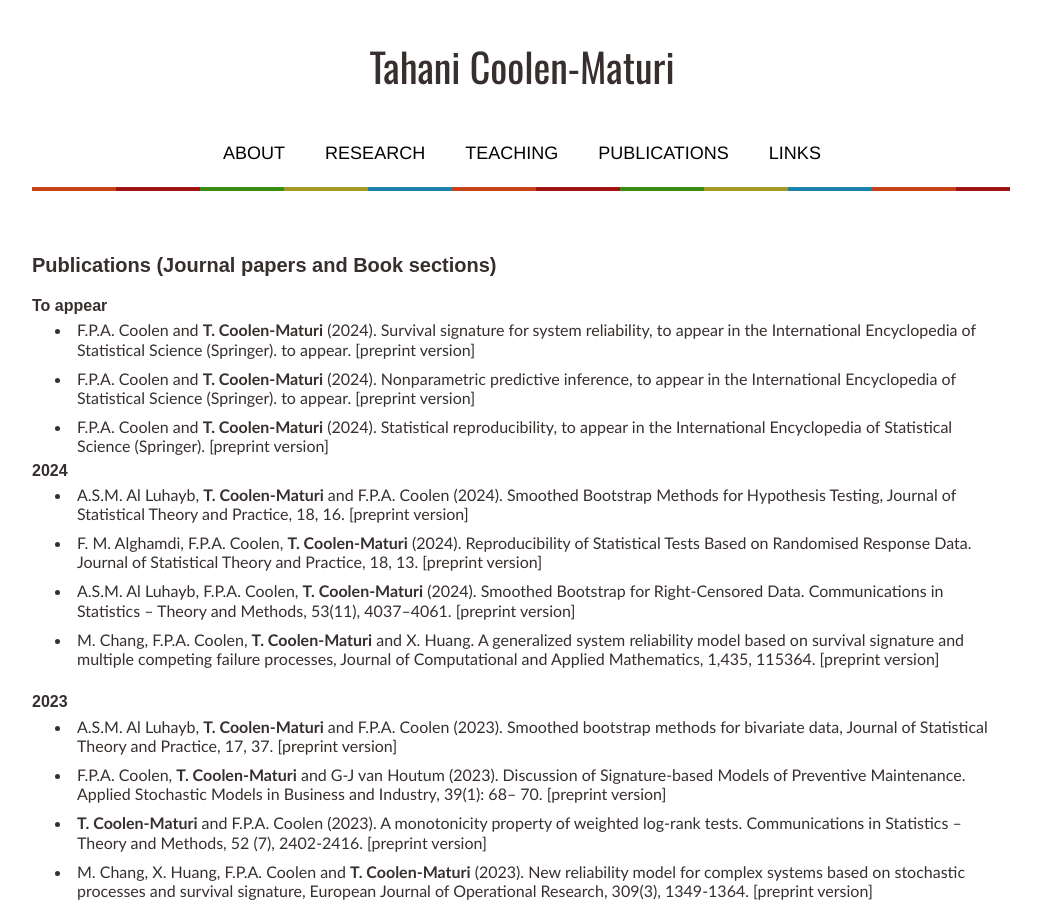
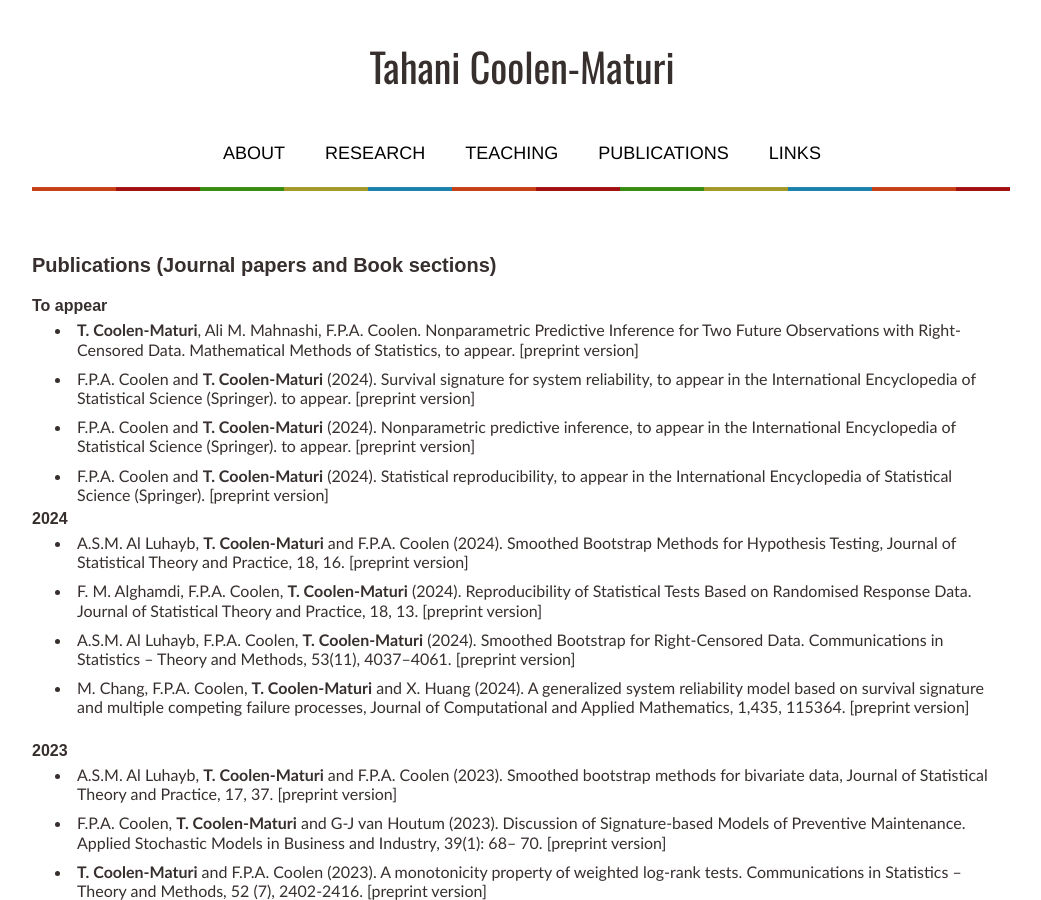
Before and after one commit to tmaturi/tahanimaturi, a Jekyll site: the page built from publications.md, in a window 1280 px wide and 900 px high. Shown: the whole window, without its empty margins (119-1160 px from the left). Built offline with Jekyll 4.4.1, drawn with Linux system fonts in a browser that asks for light colours; our own code applies the rules of GitHub Pages for plain Markdown files.

Commit message:
Update publications.md

```diff
--- a/publications.md
+++ b/publications.md
@@ -7,6 +7,8 @@ title: Publications
  <br>
 
 ### To appear
+
+- **T. Coolen-Maturi**, Ali M. Mahnashi, F.P.A. Coolen. Nonparametric Predictive Inference for Two Future Observations with Right-Censored Data. Mathematical Methods of Statistics, to appear. [[preprint version](pdfs/NPI_RC_Ali-24May-rev.pdf){:target="_blank"}]
 
 
 - F.P.A. Coolen and **T. Coolen-Maturi** (2024). Survival signature for system reliability, to appear in the International Encyclopedia of Statistical Science (Springer). to appear. [[preprint version](pdfs/Encycl-SurvSign-24.pdf){:target="_blank"}]
@@ -28,7 +30,7 @@ title: Publications
 
 - A.S.M. Al Luhayb, F.P.A. Coolen, **T. Coolen-Maturi** (2024). Smoothed Bootstrap for Right-Censored Data.  Communications in Statistics – Theory and Methods, 53(11), 4037–4061. [[preprint version](pdfs/ComStats_SB_RC_Rev_221023.pdf){:target="_blank"}]
 
-- M. Chang, F.P.A. Coolen,  **T. Coolen-Maturi**  and X. Huang. A generalized system reliability model based on survival signature and multiple competing failure processes, Journal of Computational and Applied Mathematics,  1,435, 115364.  [[preprint version](pdfs/chang-manuscript-revised-may2023.pdf){:target="_blank"}]
+- M. Chang, F.P.A. Coolen,  **T. Coolen-Maturi**  and X. Huang (2024). A generalized system reliability model based on survival signature and multiple competing failure processes, Journal of Computational and Applied Mathematics,  1,435, 115364.  [[preprint version](pdfs/chang-manuscript-revised-may2023.pdf){:target="_blank"}]
 
  <br>
 
```
